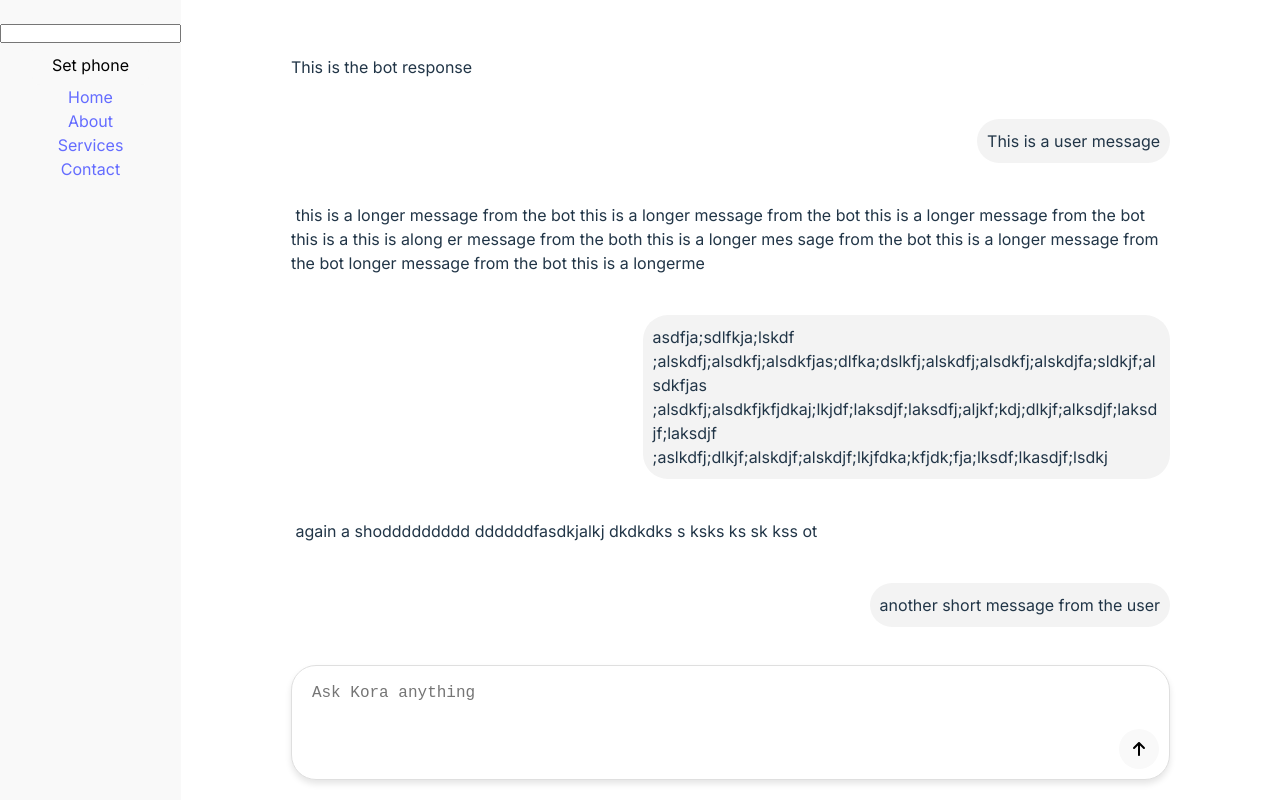
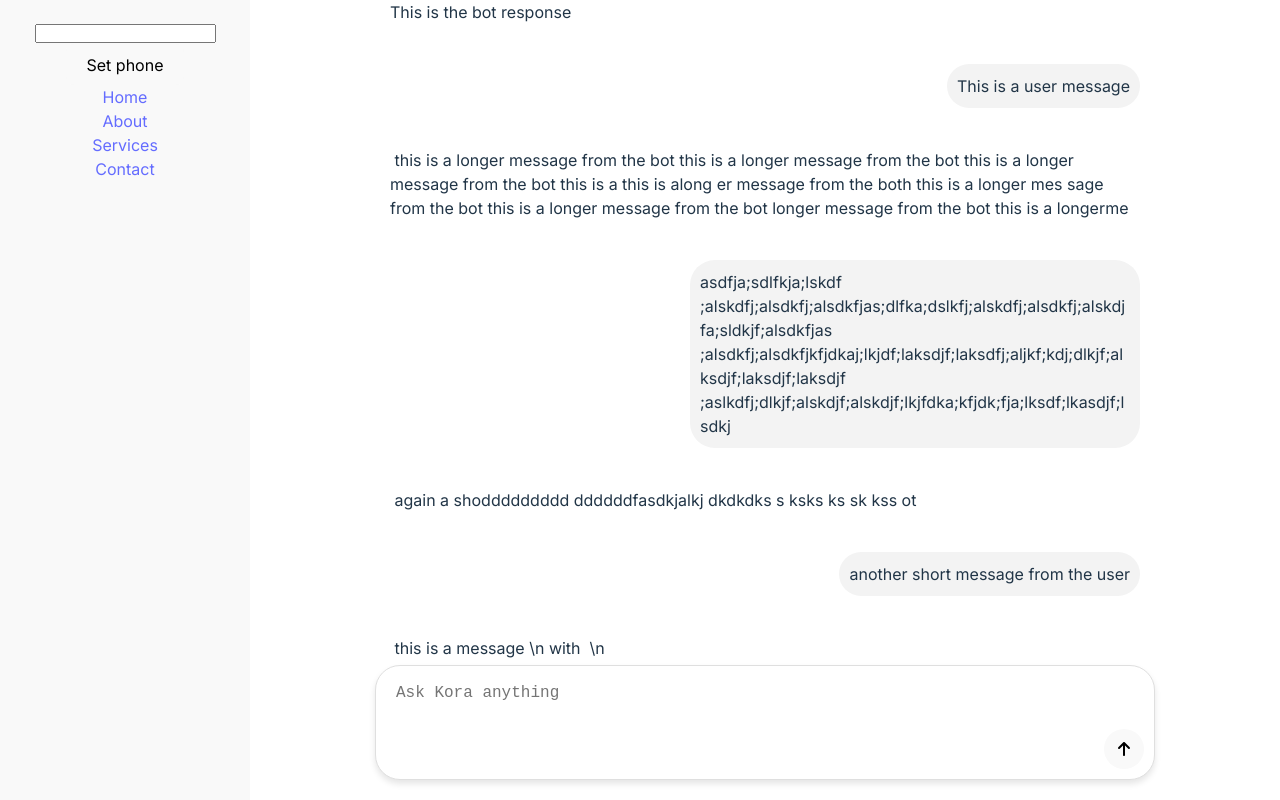
Before and after one commit to fnavarro94/gpt-like-chat-interface, a React (Vite) app: page / in a window 1280 px wide. Built offline with nearby package versions, Linux system fonts and the light colour scheme.

Commit message:
no scroll bar is at the right and the width of chat-container is the same and constant relative to input container

```diff
--- a/src/App.css
+++ b/src/App.css
@@ -25,17 +25,25 @@
   display: flex;
 }
 
+
+.chat-container-wrapper {
+
+  max-width: 100%;
+  overflow-y: auto;
+}
+
 .chat-container {
   flex-grow: 1;
   /*border: 1px solid black; /* Border width, style, and color */
   background-color: white;
-  padding: 5%;
+  max-width: 750px;
+
   display: flex;
   flex-direction: column;
-  overflow-y: auto;
+  width: 78%;
   gap: 40px;
-  padding-left: 10%;
-  padding-right: 10%;
+  margin: auto;
+
 }
 
 .input-text-container {
@@ -43,6 +51,7 @@
   min-height: 115px;
   max-height: 115px;
   width:80%;
+  max-width: 780px;
   margin: auto;
   margin-bottom: 20px;
   border: 1px solid rgb(223, 223, 223);
--- a/src/App.jsx
+++ b/src/App.jsx
@@ -36,6 +36,7 @@ function App() {
 
     <div className='right-frame'>
 
+      <div className='chat-container-wrapper'>
       <div className='chat-container'>
 
         <div className='bot-response'>This is the bot response</div>
@@ -64,6 +65,7 @@ function App() {
         </div>
 
       </div>
+      </div>
 
       <div className='input-text-container'>
       <textarea className="input-field" rows="1" placeholder='Ask Kora anything'></textarea>
```
